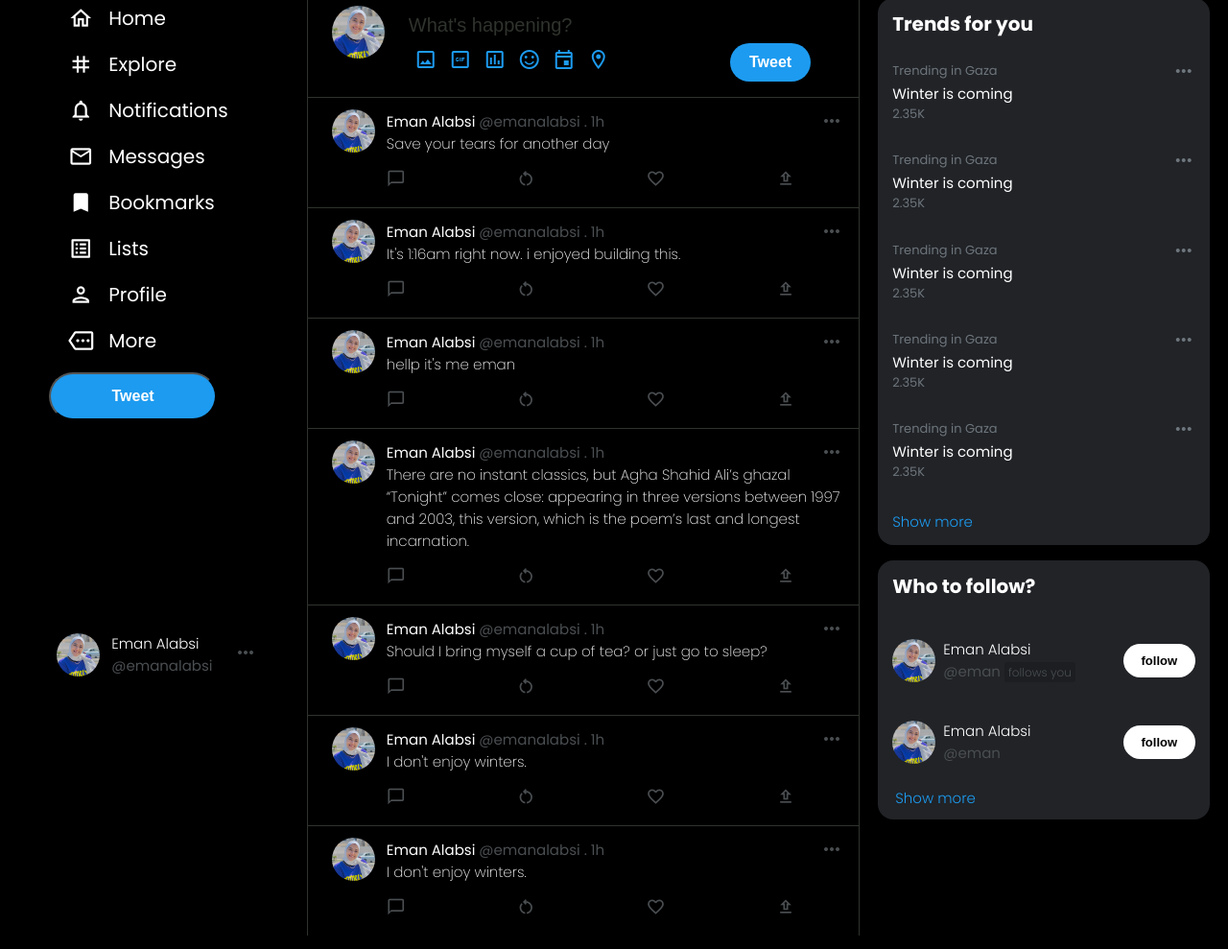
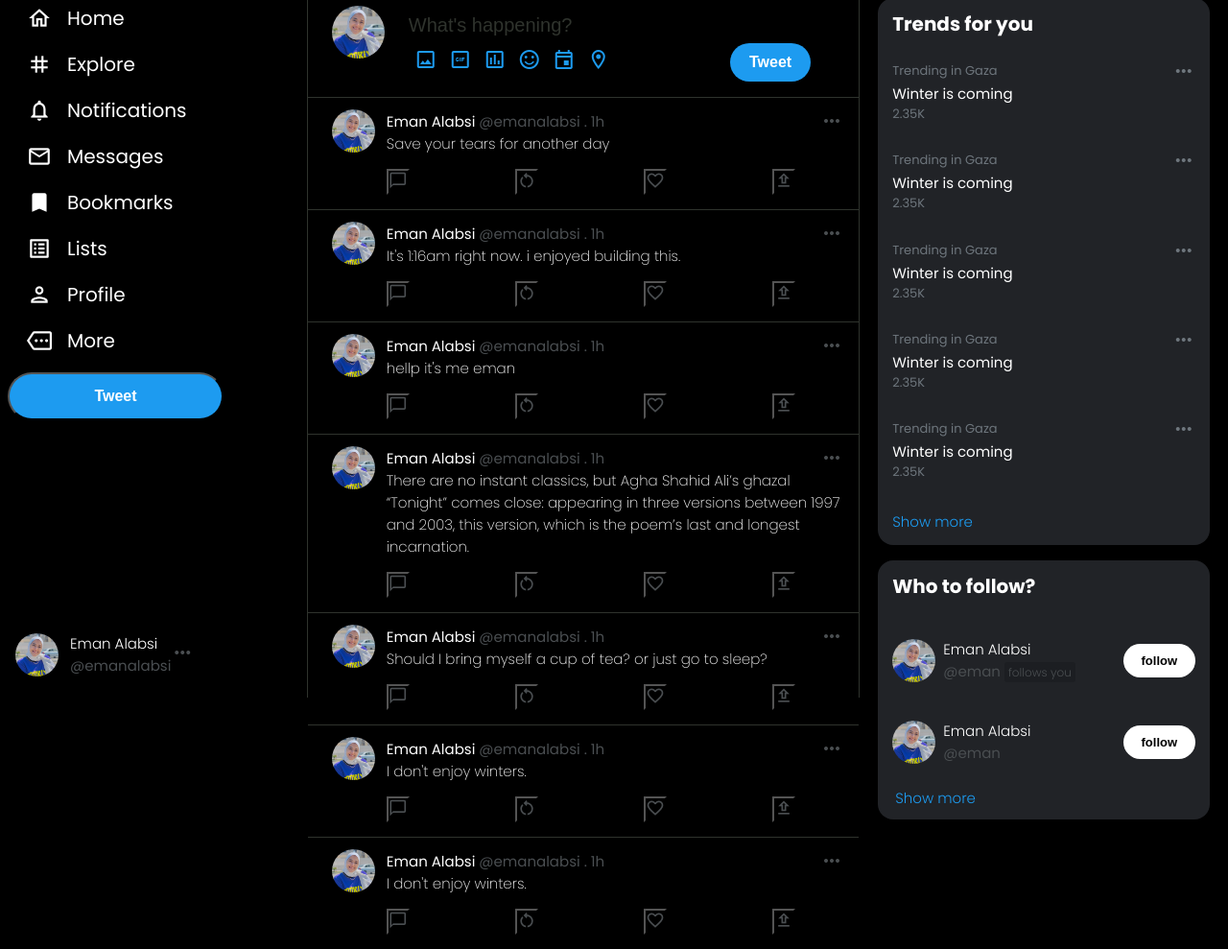
Before and after one commit to Emanalabsi/twitter-clone, a plain HTML site: page index.html in a window 1280 px wide. Shown: the part 73-1062 px from the top of the page at 96% size. Drawn offline with nearby package versions, Linux system fonts and the light colour scheme.

Commit message:
improve styles

```diff
--- a/index.html
+++ b/index.html
@@ -1,30 +1,21 @@
 <!DOCTYPE html>
-<!-- saved from url=(0037)file:///D:/twitterClone-js/index.html -->
 <html lang="en">
   <head>
     <meta http-equiv="Content-Type" content="text/html; charset=UTF-8" />
-
     <meta http-equiv="X-UA-Compatible" content="IE=edge" />
     <meta name="viewport" content="width=device-width, initial-scale=1.0" />
-    <!-- <link
-      href="https://fonts.googleapis.com/icon?family=Material+Icons"
-      rel="stylesheet"
-    /> -->
-
     <link
       href="https://fonts.googleapis.com/css?family=Material+Icons|Material+Icons+Outlined|Material+Icons+Two+Tone|Material+Icons+Round|Material+Icons+Sharp"
       rel="stylesheet"
     />
-
-    <!-- twitter -->
-    <!-- <svg width="16" height="13" fill="none" xmlns="http://www.w3.org/2000/svg"><path d="M14.355 3.24c.01.142.01.284.01.426 0 4.337-3.299 9.334-9.33 9.334A9.264 9.264 0 010 11.527c.264.03.518.041.792.041a6.566 6.566 0 004.071-1.402 3.285 3.285 0 01-3.066-2.275c.203.03.406.051.62.051.294 0 .588-.04.862-.112A3.28 3.28 0 01.65 4.61v-.04c.437.244.945.396 1.483.417A3.278 3.278 0 01.67 2.255c0-.61.162-1.168.447-1.656a9.32 9.32 0 006.761 3.433 3.705 3.705 0 01-.081-.752A3.278 3.278 0 0111.077 0a3.27 3.27 0 012.395 1.036 6.455 6.455 0 002.081-.792 3.271 3.271 0 01-1.441 1.808c.66-.072 1.3-.254 1.888-.508a7.05 7.05 0 01-1.645 1.696z" fill="currentColor"></path></svg> -->
-
     <link rel="stylesheet" href="./style.css" />
     <title>Twitter</title>
   </head>
   <body>
+    <div class="main-container">
+      <div class="main-wrapper">
         <header>
-      <!-- icnos bar -->
+          <!-- Nav links -->
           <div class="navigation-links">
             <a>
               <img
@@ -67,7 +58,7 @@
             </a>
             <button class="tweet-btn">Tweet</button>
           </div>
-      <!-- porfile shortcut -->
+          <!-- Porfile  -->
           <div class="profile-shortcut">
             <div class="img-info">
               <img
@@ -85,9 +76,10 @@
             </a>
           </div>
         </header>
-    <!-- the tweets section -->
+
         <main>
           <div class="main-flex">
+            <!-- Tweets section -->
             <div class="tweets-feed">
               <div class="home-bar">
                 <span>Home</span>
@@ -115,7 +107,9 @@
                         <i class="material-icons-outlined">poll</i>
                       </li>
                       <li>
-                    <i class="material-icons-outlined">sentiment_satisfied</i>
+                        <i class="material-icons-outlined"
+                          >sentiment_satisfied</i
+                        >
                       </li>
                       <li>
                         <i class="material-icons-outlined">event</i>
@@ -144,21 +138,25 @@
                       <i class="material-icons-outlined">more_horiz</i>
                     </div>
                     <div class="tweet-text">
-                  <p class="tweet-content">Save your tears for another day</p>
+                      <p class="tweet-content">
+                        Save your tears for another day
+                      </p>
                     </div>
                     <div class="tweet-icons">
-                  <a>
-                    <i class="material-icons-outlined">chat_bubble_outline</i>
-                  </a>
-                  <a class="retweet-btn">
+                      <button>
+                        <i class="material-icons-outlined"
+                          >chat_bubble_outline</i
+                        >
+                      </button>
+                      <button class="retweet-btn">
                         <i class="material-icons-outlined">restart_alt</i>
-                  </a>
-                  <a class="like-btn">
+                      </button>
+                      <button class="like-btn">
                         <i class="material-icons-outlined">favorite_border</i>
-                  </a>
-                  <a>
+                      </button>
+                      <button>
                         <i class="material-icons-outlined">upload</i>
-                  </a>
+                      </button>
                     </div>
                   </div>
                 </div>
@@ -182,18 +180,20 @@
                       </p>
                     </div>
                     <div class="tweet-icons">
-                  <a>
-                    <i class="material-icons-outlined">chat_bubble_outline</i>
-                  </a>
-                  <a class="retweet-btn">
+                      <button>
+                        <i class="material-icons-outlined"
+                          >chat_bubble_outline</i
+                        >
+                      </button>
+                      <button class="retweet-btn">
                         <i class="material-icons-outlined">restart_alt</i>
-                  </a>
-                  <a class="like-btn">
+                      </button>
+                      <button class="like-btn">
                         <i class="material-icons-outlined">favorite_border</i>
-                  </a>
-                  <a>
+                      </button>
+                      <button>
                         <i class="material-icons-outlined">upload</i>
-                  </a>
+                      </button>
                     </div>
                   </div>
                 </div>
@@ -215,18 +215,20 @@
                       <p class="tweet-content">hellp it's me eman</p>
                     </div>
                     <div class="tweet-icons">
-                  <a>
-                    <i class="material-icons-outlined">chat_bubble_outline</i>
-                  </a>
-                  <a class="retweet-btn">
+                      <button>
+                        <i class="material-icons-outlined"
+                          >chat_bubble_outline</i
+                        >
+                      </button>
+                      <button class="retweet-btn">
                         <i class="material-icons-outlined">restart_alt</i>
-                  </a>
-                  <a class="like-btn">
+                      </button>
+                      <button class="like-btn">
                         <i class="material-icons-outlined">favorite_border</i>
-                  </a>
-                  <a>
+                      </button>
+                      <button>
                         <i class="material-icons-outlined">upload</i>
-                  </a>
+                      </button>
                     </div>
                   </div>
                 </div>
@@ -246,25 +248,27 @@
                     </div>
                     <div class="tweet-text">
                       <p class="tweet-content">
-                    There are no instant classics, but Agha Shahid Ali’s ghazal
-                    “Tonight” comes close: appearing in three versions between
-                    1997 and 2003, this version, which is the poem’s last and
-                    longest incarnation.
+                        There are no instant classics, but Agha Shahid Ali’s
+                        ghazal “Tonight” comes close: appearing in three
+                        versions between 1997 and 2003, this version, which is
+                        the poem’s last and longest incarnation.
                       </p>
                     </div>
                     <div class="tweet-icons">
-                  <a>
-                    <i class="material-icons-outlined">chat_bubble_outline</i>
-                  </a>
-                  <a class="retweet-btn">
+                      <button>
+                        <i class="material-icons-outlined"
+                          >chat_bubble_outline</i
+                        >
+                      </button>
+                      <button class="retweet-btn">
                         <i class="material-icons-outlined">restart_alt</i>
-                  </a>
-                  <a class="like-btn">
+                      </button>
+                      <button class="like-btn">
                         <i class="material-icons-outlined">favorite_border</i>
-                  </a>
-                  <a>
+                      </button>
+                      <button>
                         <i class="material-icons-outlined">upload</i>
-                  </a>
+                      </button>
                     </div>
                   </div>
                 </div>
@@ -288,18 +292,20 @@
                       </p>
                     </div>
                     <div class="tweet-icons">
-                  <a>
-                    <i class="material-icons-outlined">chat_bubble_outline</i>
-                  </a>
-                  <a class="retweet-btn">
+                      <button>
+                        <i class="material-icons-outlined"
+                          >chat_bubble_outline</i
+                        >
+                      </button>
+                      <button class="retweet-btn">
                         <i class="material-icons-outlined">restart_alt</i>
-                  </a>
-                  <a class="like-btn">
+                      </button>
+                      <button class="like-btn">
                         <i class="material-icons-outlined">favorite_border</i>
-                  </a>
-                  <a>
+                      </button>
+                      <button>
                         <i class="material-icons-outlined">upload</i>
-                  </a>
+                      </button>
                     </div>
                   </div>
                 </div>
@@ -321,18 +327,20 @@
                       <p class="tweet-content">I don't enjoy winters.</p>
                     </div>
                     <div class="tweet-icons">
-                  <a>
-                    <i class="material-icons-outlined">chat_bubble_outline</i>
-                  </a>
-                  <a class="retweet-btn">
+                      <button>
+                        <i class="material-icons-outlined"
+                          >chat_bubble_outline</i
+                        >
+                      </button>
+                      <button class="retweet-btn">
                         <i class="material-icons-outlined">restart_alt</i>
-                  </a>
-                  <a class="like-btn">
+                      </button>
+                      <button class="like-btn">
                         <i class="material-icons-outlined">favorite_border</i>
-                  </a>
-                  <a>
+                      </button>
+                      <button>
                         <i class="material-icons-outlined">upload</i>
-                  </a>
+                      </button>
                     </div>
                   </div>
                 </div>
@@ -354,24 +362,27 @@
                       <p class="tweet-content">I don't enjoy winters.</p>
                     </div>
                     <div class="tweet-icons">
-                  <a>
-                    <i class="material-icons-outlined">chat_bubble_outline</i>
-                  </a>
-                  <a class="retweet-btn">
+                      <button>
+                        <i class="material-icons-outlined"
+                          >chat_bubble_outline</i
+                        >
+                      </button>
+                      <button class="retweet-btn">
                         <i class="material-icons-outlined">restart_alt</i>
-                  </a>
-                  <a class="like-btn">
+                      </button>
+                      <button class="like-btn">
                         <i class="material-icons-outlined">favorite_border</i>
-                  </a>
-                  <a>
+                      </button>
+                      <button>
                         <i class="material-icons-outlined">upload</i>
-                  </a>
+                      </button>
                     </div>
                   </div>
                 </div>
               </div>
             </div>
 
+            <!-- Right side feed -->
             <div class="side-feed">
               <div class="search">
                 <input type="search" placeholder="search Twitter" />
@@ -455,10 +466,11 @@
 
                 <a href="" class="show-more">Show more</a>
               </div>
-          <!--  -->
             </div>
           </div>
         </main>
+      </div>
+    </div>
     <script src="main.js"></script>
   </body>
 </html>
--- a/style.css
+++ b/style.css
@@ -1,8 +1,14 @@
 @import url('https://fonts.googleapis.com/css2?family=Poppins:ital,wght@0,100;0,200;0,300;0,400;0,500;0,600;0,700;0,800;0,900;1,100;1,200;1,300;1,400;1,500;1,600;1,700;1,800;1,900&display=swap');
+
 * {
     box-sizing: border-box;
     margin: 0px;
     padding: 0px;
+}
+
+html {
+    font-size: 10px;
+    font-family: 'Poppins', sans-serif;
 }
 
 body {
@@ -11,20 +17,28 @@ body {
 
 }
 
-html {
-    font-size: 10px;
-    font-family: 'Poppins', sans-serif;
+.main-container {
+    max-width: 1280px;
+    margin: 0 auto;
+    height: 100vh;
 }
 
+.main-wrapper {
+    display: flex;
+    position: relative;
+    height: 100%;
+}
 
 header {
-    width: 25%;
+    width: 225px;
     height: 100%;
     display: flex;
     flex-direction: column;
     justify-content: space-between;
     position: fixed;
-    padding: 8px 0px 8px 4%;
+    top: 0;
+    bottom: 0;
+    padding: 8px;
 }
 
 .navigation-links {
@@ -33,11 +47,12 @@ header {
     justify-content: space-between;
 }
 
-.navigation-links img{
+.navigation-links img {
     height: 35px;
     width: 35px;
     object-fit: fill;
 }
+
 .navigation-links a {
     display: flex;
     align-items: center;
@@ -58,9 +73,11 @@ header {
 .navigation-links a span {
     margin-left: 16px;
 }
+
 .navigation-links a i {
     font-size: 26px;
 }
+
 .navigation-links a:hover {
     background-color: rgb(47, 51, 45);
     object-fit: cover;
@@ -73,7 +90,7 @@ header {
     background-color: rgb(29, 155, 240);
     font-size: 1.6rem;
     font-weight: bold;
-    width: 65%;
+    width: 225px;
     height: 50px;
     margin-top: 12px;
     padding: 10px 12px;
@@ -81,8 +98,9 @@ header {
     border-radius: 45px;
     transition-duration: 0.2s;
 }
-.tweet-btn:hover{
-    background-color: rgba(29, 155, 240,0.9);
+
+.tweet-btn:hover {
+    background-color: rgba(29, 155, 240, 0.9);
     cursor: pointer;
 }
 
@@ -95,7 +113,8 @@ header {
     padding: 8px 25px 8px 8px;
     cursor: pointer;
 }
-.profile-shortcut:hover{
+
+.profile-shortcut:hover {
     background-color: rgb(47, 51, 45);
     border-radius: 45px;
 }
@@ -133,15 +152,17 @@ header {
     color: rgb(74, 78, 81);
 
 }
+
 /*
 main {
 } */
-.main-flex{
+.main-flex {
     display: flex;
     width: 75%;
     height: 100%;
     margin-left: 25%;
 }
+
 .tweets-feed {
     width: 60%;
     height: 100%;
@@ -149,6 +170,7 @@ main {
     border-right: 1px solid rgb(47, 51, 45);
     /* background-color: pink; */
 }
+
 .home-bar {
     display: flex;
     justify-content: space-between;
@@ -193,7 +215,8 @@ main {
     width: 100%;
     /* background-color: blanchedalmond; */
 }
-.new-tweet ul{
+
+.new-tweet ul {
     list-style: none;
     display: flex;
     justify-content: space-evenly;
@@ -201,32 +224,37 @@ main {
     /* padding-left: 0; */
     /* background-color: aquamarine; */
 }
-.tweet-input{
+
+.tweet-input {
     background-color: black;
     width: 100%;
-    height:24px;
+    height: 24px;
     border: none;
     outline: none;
     color: white;
     font-size: 2rem;
 }
-.tweet-input::placeholder{
-    color:rgb(47, 51, 45);
+
+.tweet-input::placeholder {
+    color: rgb(47, 51, 45);
 
 }
-.tweet-actions{
+
+.tweet-actions {
     display: flex;
     justify-content: space-between;
     align-items: center;
     margin-top: 6px;
     /* padding: 4px; */
 }
-.tweet-actions ul li{
-    color:rgb(29, 155, 240);
+
+.tweet-actions ul li {
+    color: rgb(29, 155, 240);
     cursor: pointer;
     padding: 6px;
 }
-.tweet-actions .seconed-tweet-btn{
+
+.tweet-actions .seconed-tweet-btn {
     color: white;
     background-color: rgb(29, 155, 240);
     font-size: 1.6rem;
@@ -238,50 +266,59 @@ main {
     border-radius: 45px;
     cursor: pointer;
 }
-.tweet-timeline{
+
+.tweet-timeline {
     display: flex;
     min-height: 100px;
     width: 100%;
     padding: 12px 16px 0px 25px;
     border-top: 1px solid rgb(47, 51, 45);
 }
-.tweeter-details{
+
+.tweeter-details {
     display: flex;
     flex-direction: column;
     width: 100%;
     margin-left: 12px;
 }
-.tweeter-info{
+
+.tweeter-info {
     display: flex;
     justify-content: space-between;
     align-items: center;
 }
-.tweeter-info i{
-    color:rgb(74, 78, 81);
+
+.tweeter-info i {
+    color: rgb(74, 78, 81);
 }
-.tweeter-username{
-    color:white;
+
+.tweeter-username {
+    color: white;
     font-size: 1.5rem;
 }
-.tweeter-nickname{
+
+.tweeter-nickname {
     color: rgb(74, 78, 81);
     font-size: 1.5rem;
 }
 
-.tweeter-info a{
-    text-decoration:none;
+.tweeter-info a {
+    text-decoration: none;
 }
-.tweet-timeline a{
-    color:white;
+
+.tweet-timeline a {
+    color: white;
 }
-.tweet-text{
-    color:white;
+
+.tweet-text {
+    color: white;
     font-size: 1.5rem;
     width: 100%;
-    font-weight:200 ;
+    font-weight: 200;
 }
-.tweet-icons{
-    color:rgb(74, 78, 81);
+
+.tweet-icons {
+    /* color:rgb(74, 78, 81); */
     display: flex;
     justify-content: space-between;
     align-items: center;
@@ -289,114 +326,133 @@ main {
     margin: 15px 0px;
     padding-right: 50px
 }
-.tweet-icons i{
-    color:rgb(74, 78, 81);
+
+.tweet-icons button {
+    background-color: transparent;
+}
+
+.tweet-icons i {
+    color: rgb(74, 78, 81);
     font-size: 2rem;
     cursor: pointer;
 
 }
+
 .retweet-effect i {
-    color: rgb(118,177,83);
+    color: rgb(118, 177, 83);
     cursor: pointer;
 }
+
 .like-effect i {
     color: rgb(145, 43, 43);
 }
-.side-feed{
+
+.side-feed {
     width: 40%;
     padding: 0px 2%;
 }
-.search{
+
+.search {
     position: sticky;
-    top:0;
-    max-width:355px;
-    padding-top:5px;
-    height:55px;
+    top: 0;
+    max-width: 355px;
+    padding-top: 5px;
+    height: 55px;
     background-color: black;
     /* opacity: 0.9; */
 }
-.search input{
+
+.search input {
     background-color: #212327;
     height: 45px;
-    width:100%;
-    border:none;
+    width: 100%;
+    border: none;
     outline: none;
-    color:white;
+    color: white;
     line-height: 20px;
     font-weight: 400;
-    border-radius:45px;
+    border-radius: 45px;
     font-size: 1.5rem;
     padding-left: 30px;
 }
-.trending{
+
+.trending {
     display: flex;
     flex-direction: column;
-    max-width:355px;
-    height:570px;
-    border-radius:16px;
+    max-width: 355px;
+    height: 570px;
+    border-radius: 16px;
     background-color: #212327;
     margin-top: 16px;
 }
-.h1-title{
-    color:white;
-    line-height:24px;
+
+.h1-title {
+    color: white;
+    line-height: 24px;
     font-weight: 700;
-    padding:15px 15px;
+    padding: 15px 15px;
     font-size: 2rem;
 }
-.trending-item{
+
+.trending-item {
     display: flex;
     flex-direction: column;
     padding: 5px 15px;
-    color: rgb(110,118,125);
-    margin-top:5px;
+    color: rgb(110, 118, 125);
+    margin-top: 5px;
     width: 100%;
-    height:90px;
-    font-size:1.5rem;
+    height: 90px;
+    font-size: 1.5rem;
     font-weight: 400;
     /* background-color: aqua; */
 }
-.trending-category{
+
+.trending-category {
     display: flex;
     justify-content: space-between;
     align-items: center;
 }
-.trending-item p{
+
+.trending-item p {
     color: white;
 }
 
-.trending span{
+.trending span {
     font-size: 1.3rem;
     font-weight: 400;
 }
-.trending-item:hover, .show-more:hover, .follow-profile:hover{
+
+.trending-item:hover, .show-more:hover, .follow-profile:hover {
     background-color: #1c1e22;
     cursor: pointer;
 }
-.show-more{
+
+.show-more {
     display: flex;
     align-items: center;
     width: 100%;
     padding: 5px 15px;
     text-decoration: none;
     font-weight: 300;
-    font-size:1.5rem;
-    color:rgb(29, 155, 240);
+    font-size: 1.5rem;
+    color: rgb(29, 155, 240);
     height: 50px;
     border-bottom-left-radius: 16px;
     border-bottom-right-radius: 16px;
 }
-.follow{
+
+.follow {
     display: flex;
     flex-direction: column;
     height: 270px;
-max-width:355px;
+    max-width: 355px;
     /* padding: 0px 15px; */
     margin-top: 16px;
     border-radius: 16px;
-background-color:#212327;
+    background-color: #212327;
 }
-.follow-profile{
+
+.follow-profile {
     display: flex;
     align-items: center;
     justify-content: space-between;
@@ -406,13 +462,15 @@ background-color:#212327;
     padding: 30px 15px;
 
 }
-.follow-details{
+
+.follow-details {
     display: flex;
     flex-direction: column;
     margin-left: 8px;
 
 }
-.follow-btn{
+
+.follow-btn {
     color: black;
     background-color: white;
     font-size: 1.3rem;
@@ -423,87 +481,110 @@ background-color:#212327;
     border: none;
     border-radius: 45px;
     cursor: pointer;
-    margin:0 0 0 12px;
+    margin: 0 0 0 12px;
 }
-#follows-you{
+
+#follows-you {
     font-weight: 300;
-    font-size:1.2rem;
-    background-color:#1c1e22;
+    font-size: 1.2rem;
+    background-color: #1c1e22;
     padding: 2px 4px;
-    border-radius:3px ;
+    border-radius: 3px;
 }
-.follow .show-more{
+
+.follow .show-more {
     padding: 10px 18px;
 
 }
-.follow-container{
+
+.follow-container {
     display: flex;
     justify-content: space-between;
     align-items: center;
 }
+
 @media screen and (max-width: 950px) {
-    header{
+    header {
         width: 10%;
         padding: 10px 0;
     }
-    .main-flex{
-        margin-left:10%
+
+    .main-flex {
+        margin-left: 10%
     }
-    header span{
+
+    header span {
         display: none;
     }
-    header .tweet-btn{
+
+    header .tweet-btn {
         width: 55px;
         border-radius: 50%;
-        font-size:1.3rem;
+        font-size: 1.3rem;
 
     }
-    header .profile-shortcut{
+
+    header .profile-shortcut {
         display: flex;
         justify-content: center;
     }
-    header .profile-shortcut i{
+
+    header .profile-shortcut i {
         display: none;
     }
-    header .profile-info{
+
+    header .profile-info {
         display: none;
     }
-    .navigation-links{
+
+    .navigation-links {
         align-items: center;
     }
+
     .navigation-links a i {
         margin-right: 10px;
     }
+
     .navigation-links a {
-        padding:10px 10px;
+        padding: 10px 10px;
     }
-    .profile-shortcut .img-info{
+
+    .profile-shortcut .img-info {
         width: 20%;
         margin-right: 12px;
     }
-   .tweet-actions{
+
+    .tweet-actions {
         display: flex;
         flex-wrap: wrap;
     }
-   .tweet-actions .seconed-tweet-btn{
+
+    .tweet-actions .seconed-tweet-btn {
         width: 60%;
     }
-   .tweet-actions ul li:nth-child(2n+1){
-    display:none;
+
+    .tweet-actions ul li:nth-child(2n+1) {
+        display: none;
     }
-    .tweeter-details{
+
+    .tweeter-details {
         flex-direction: column;
     }
-    .tweets-feed{
+
+    .tweets-feed {
         width: 90%;
     }
-    .side-feed{
-        display: none;;
+
+    .side-feed {
+        display: none;
+        ;
     }
-    .tweet-input{
+
+    .tweet-input {
         margin-left: 0;
     }
-    .tweet-input::placeholder{
+
+    .tweet-input::placeholder {
         font-size: 1.5rem;
     }
 
```
Lines whose indentation alone changed are shown as unchanged.
